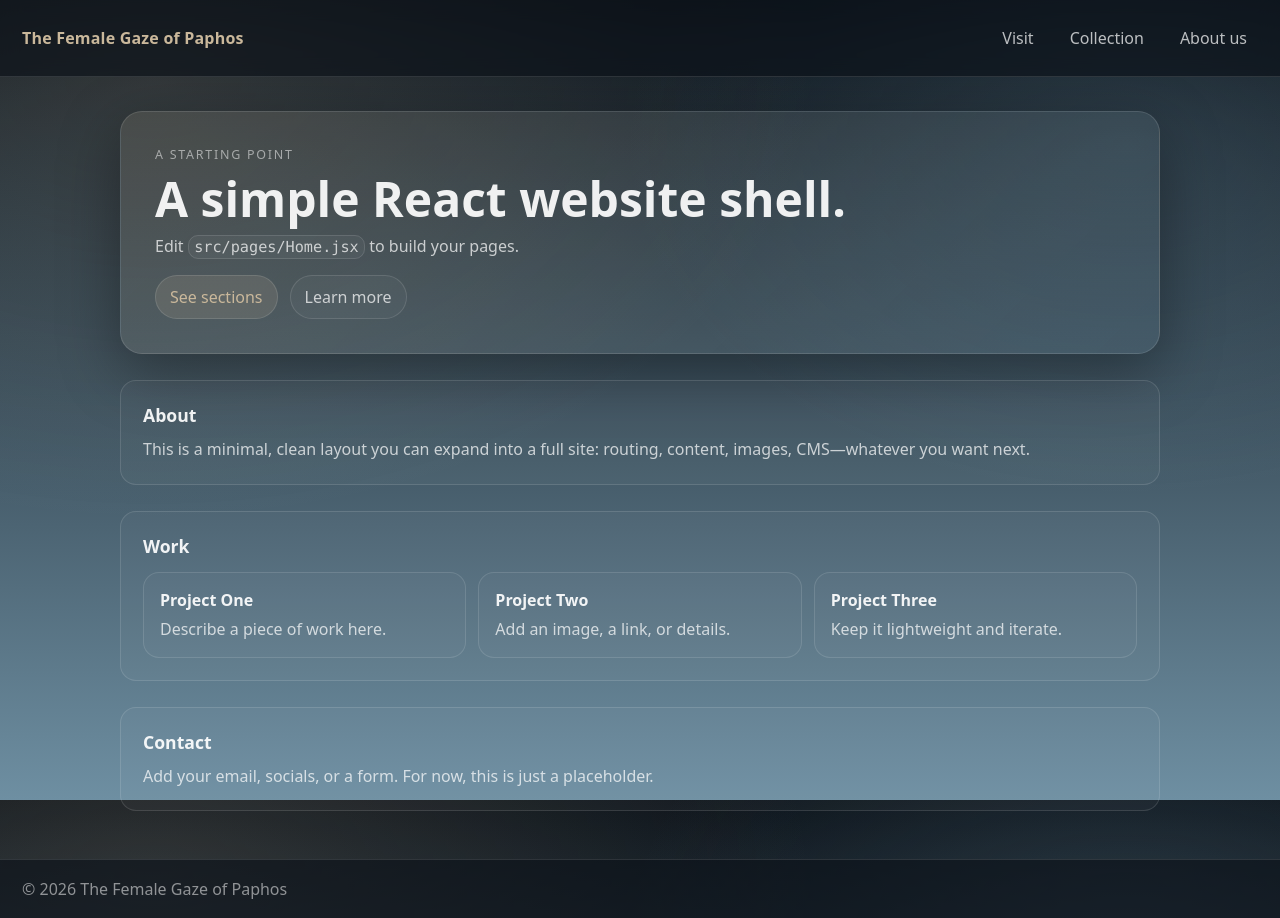
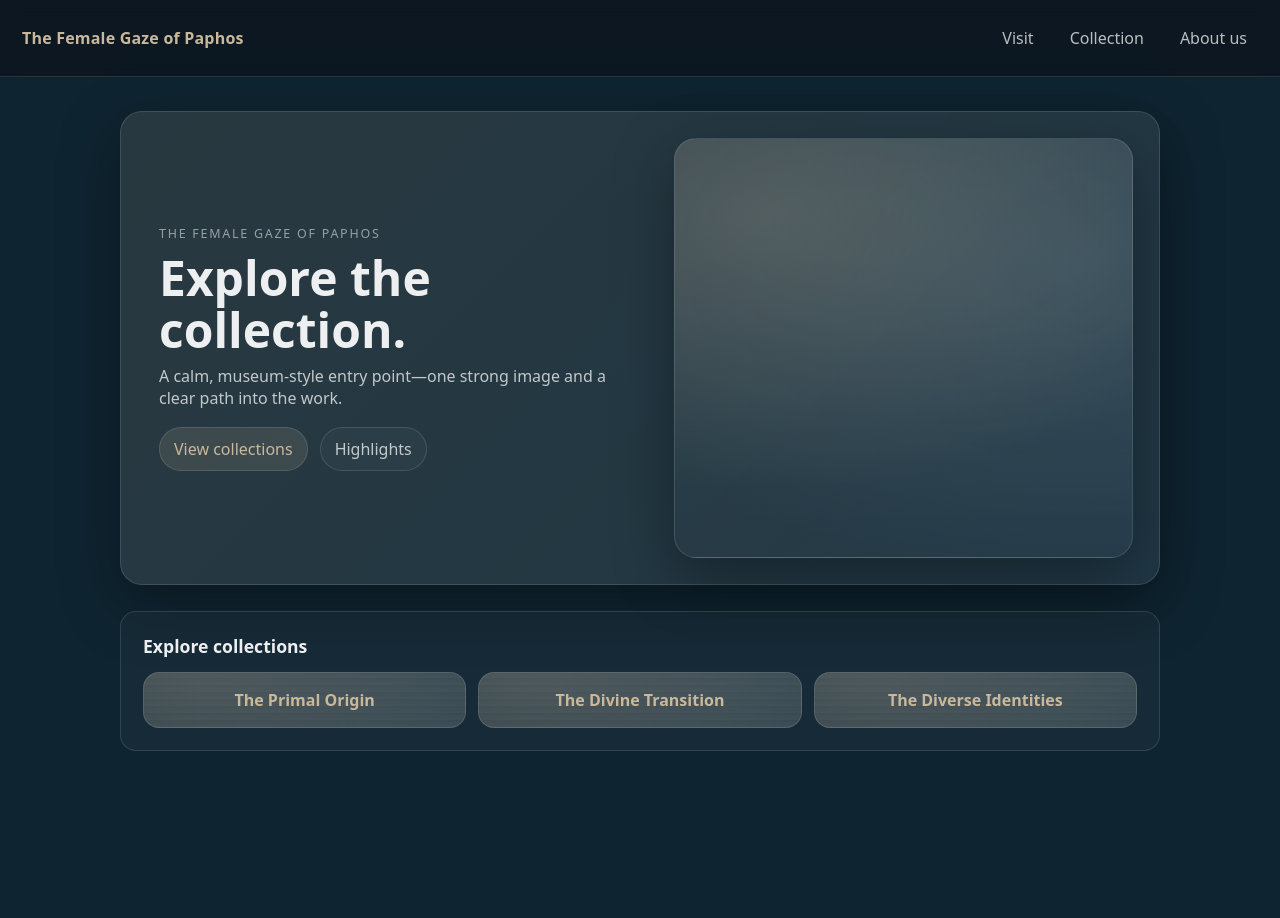
Before and after one commit to kaddouromar/TheMultifacetedGodesses, a React (Vite) app: page / in a window 1280 px wide. After the commit the page ends 800 px from the top, so only its background shows below. Built offline with nearby package versions, Linux system fonts and the light colour scheme.

Commit message:
design changes

```diff
--- a/src/App.jsx
+++ b/src/App.jsx
@@ -3,6 +3,9 @@ import Home from "./pages/Home.jsx";
 import Visit from "./pages/Visit.jsx";
 import Collection from "./pages/Collection.jsx";
 import AboutUs from "./pages/AboutUs.jsx";
+import ThePrimalOrigin from "./pages/collections/ThePrimalOrigin.jsx";
+import TheDivineTransition from "./pages/collections/TheDivineTransition.jsx";
+import TheDiverseIdentities from "./pages/collections/TheDiverseIdentities.jsx";
 
 export default function App() {
   return (
@@ -13,7 +16,22 @@ export default function App() {
         </Link>
         <nav className="nav">
           <Link to="/visit">Visit</Link>
-          <Link to="/collection">Collection</Link>
+          <div className="navDropdown">
+            <Link to="/collection" className="navTrigger">
+              Collection
+            </Link>
+            <div className="navMenu" role="menu" aria-label="Collection">
+              <Link to="/collection/the-primal-origin" role="menuitem">
+                The Primal Origin
+              </Link>
+              <Link to="/collection/the-divine-transition" role="menuitem">
+                The Divine Transition
+              </Link>
+              <Link to="/collection/the-diverse-identities" role="menuitem">
+                The Diverse Identities
+              </Link>
+            </div>
+          </div>
           <Link to="/about-us">About us</Link>
         </nav>
       </header>
@@ -23,13 +41,18 @@ export default function App() {
           <Route path="/" element={<Home />} />
           <Route path="/visit" element={<Visit />} />
           <Route path="/collection" element={<Collection />} />
+          <Route path="/collection/the-primal-origin" element={<ThePrimalOrigin />} />
+          <Route
+            path="/collection/the-divine-transition"
+            element={<TheDivineTransition />}
+          />
+          <Route
+            path="/collection/the-diverse-identities"
+            element={<TheDiverseIdentities />}
+          />
           <Route path="/about-us" element={<AboutUs />} />
         </Routes>
       </main>
-
-      <footer className="footer">
-        <span>© {new Date().getFullYear()} The Female Gaze of Paphos</span>
-      </footer>
     </div>
   );
 }
--- a/src/pages/Collection.jsx
+++ b/src/pages/Collection.jsx
@@ -1,8 +1,27 @@
+import { Link } from "react-router-dom";
+
 export default function Collection() {
   return (
     <section className="section">
-      <h2>Collection</h2>
-      <p>Blank page.</p>
+      <h2>Collections</h2>
+      <p>Choose a collection to explore.</p>
+
+      <div className="collectionGrid">
+        <Link className="collectionCard" to="/collection/the-primal-origin">
+          <h3>The Primal Origin</h3>
+          <div className="collectionImage collectionImage--primal" />
+        </Link>
+
+        <Link className="collectionCard" to="/collection/the-divine-transition">
+          <h3>The Divine Transition</h3>
+          <div className="collectionImage collectionImage--divine" />
+        </Link>
+
+        <Link className="collectionCard" to="/collection/the-diverse-identities">
+          <h3>The Diverse Identities</h3>
+          <div className="collectionImage collectionImage--diverse" />
+        </Link>
+      </div>
     </section>
   );
 }
--- a/src/pages/Home.jsx
+++ b/src/pages/Home.jsx
@@ -1,51 +1,48 @@
+import { Link } from "react-router-dom";
+
 export default function Home() {
   return (
     <>
-      <section className="hero">
-        <p className="kicker">A starting point</p>
-        <h1 className="title">A simple React website shell.</h1>
-        <p className="subtitle">
-          Edit <code>src/pages/Home.jsx</code> to build your pages.
-        </p>
-        <div className="ctaRow">
-          <a className="primary" href="#work">
-            See sections
-          </a>
-          <a className="secondary" href="#about">
-            Learn more
-          </a>
+      <section className="hero homeHero">
+        <div className="homeHeroGrid">
+          <div className="homeHeroCopy">
+            <p className="kicker">The Female Gaze of Paphos</p>
+            <h1 className="title">Explore the collection.</h1>
+            <p className="subtitle">
+              A calm, museum-style entry point—one strong image and a clear path into
+              the work.
+            </p>
+            <div className="ctaRow">
+              <Link className="primary" to="/collection">
+                View collections
+              </Link>
+              <a className="secondary" href="#work">
+                Highlights
+              </a>
+            </div>
+          </div>
+
+          <div
+            className="homeHeroMedia"
+            role="img"
+            aria-label="Featured artwork"
+          />
         </div>
       </section>
 
-      <section id="about" className="section">
-        <h2>About</h2>
-        <p>
-          This is a minimal, clean layout you can expand into a full site: routing,
-          content, images, CMS—whatever you want next.
-        </p>
-      </section>
-
       <section id="work" className="section">
-        <h2>Work</h2>
+        <h2>Explore collections</h2>
         <div className="cards">
-          <article className="card">
-            <h3>Project One</h3>
-            <p>Describe a piece of work here.</p>
-          </article>
-          <article className="card">
-            <h3>Project Two</h3>
-            <p>Add an image, a link, or details.</p>
-          </article>
-          <article className="card">
-            <h3>Project Three</h3>
-            <p>Keep it lightweight and iterate.</p>
-          </article>
+          <Link className="card cardLink" to="/collection/the-primal-origin">
+            <h3>The Primal Origin</h3>
+          </Link>
+          <Link className="card cardLink" to="/collection/the-divine-transition">
+            <h3>The Divine Transition</h3>
+          </Link>
+          <Link className="card cardLink" to="/collection/the-diverse-identities">
+            <h3>The Diverse Identities</h3>
+          </Link>
         </div>
-      </section>
-
-      <section id="contact" className="section">
-        <h2>Contact</h2>
-        <p>Add your email, socials, or a form. For now, this is just a placeholder.</p>
       </section>
     </>
   );
--- a/src/pages/Visit.jsx
+++ b/src/pages/Visit.jsx
@@ -4,9 +4,10 @@ export default function Visit() {
 
   return (
     <section className="section" style={{ padding: '20px', maxWidth: '900px', margin: '0 auto' }}>
-      <h2 style={{ color: '#334960', marginBottom: '10px' }}>Visit the Museum</h2>
+      <h2 style={{ color: '#cab89b', marginBottom: '10px' }}>Visit the Museum</h2>
       <p style={{ marginBottom: '20px' }}>
-        Explore the physical collection that inspired <strong>The Female Gaze of Paphos</strong>.
+        Explore the physical collection that inspired{" "}
+        <strong style={{ textDecoration: "underline" }}>The Female Gaze of Paphos</strong>.
       </p>
 
       {/* The Map Container */}
@@ -16,7 +17,7 @@ export default function Visit() {
         borderRadius: '12px',
         overflow: 'hidden',
         boxShadow: '0 4px 20px rgba(0,0,0,0.15)',
-        border: '1px solid #334960'
+        border: '1px solid rgba(202, 184, 155, 0.45)'
       }}>
         <iframe
           title="Paphos Museum Map"
@@ -34,11 +35,11 @@ export default function Visit() {
       {/* Location Details */}
       <div style={{ marginTop: '25px', display: 'grid', gridTemplateColumns: '1fr 1fr', gap: '20px' }}>
         <div>
-          <h4 style={{ color: '#334960', margin: '0 0 5px 0' }}>Location</h4>
+          <h4 style={{ color: '#cab89b', margin: '0 0 5px 0' }}>Location</h4>
           <p>Griva Digeni 43, Paphos, Cyprus</p>
         </div>
         <div>
-          <h4 style={{ color: '#334960', margin: '0 0 5px 0' }}>Opening Hours</h4>
+          <h4 style={{ color: '#cab89b', margin: '0 0 5px 0' }}>Opening Hours</h4>
           <p>Monday – Friday: 08:30 – 16:00</p>
         </div>
       </div>
--- /dev/null
+++ b/src/pages/collections/TheDiverseIdentities.jsx
@@ -0,0 +1,8 @@
+export default function TheDiverseIdentities() {
+  return (
+    <section className="section">
+      <h2>The Diverse Identities</h2>
+      <p>Blank page.</p>
+    </section>
+  );
+}
--- /dev/null
+++ b/src/pages/collections/TheDivineTransition.jsx
@@ -0,0 +1,8 @@
+export default function TheDivineTransition() {
+  return (
+    <section className="section">
+      <h2>The Divine Transition</h2>
+      <p>Blank page.</p>
+    </section>
+  );
+}
--- /dev/null
+++ b/src/pages/collections/ThePrimalOrigin.jsx
@@ -0,0 +1,8 @@
+export default function ThePrimalOrigin() {
+  return (
+    <section className="section">
+      <h2>The Primal Origin</h2>
+      <p>Blank page.</p>
+    </section>
+  );
+}
--- a/src/styles.css
+++ b/src/styles.css
@@ -1,7 +1,7 @@
 :root {
   color-scheme: dark;
-  --bg0: #0b1219;
-  --bg1: #6e8fa2;
+  --bg0: #0f2431;
+  --bg1: #0f2431;
   --fg0: rgba(255, 255, 255, 0.92);
   --fg1: rgba(255, 255, 255, 0.72);
   --fg2: rgba(255, 255, 255, 0.52);
@@ -19,23 +19,14 @@
 html,
 body {
   height: 100%;
+  background-color: var(--bg0);
 }
 
 body {
   margin: 0;
   font-family: ui-sans-serif, system-ui, -apple-system, Segoe UI, Roboto,
     Helvetica, Arial, "Apple Color Emoji", "Segoe UI Emoji";
-  background: radial-gradient(
-      1200px 800px at 12% 10%,
-      rgba(202, 184, 155, 0.16),
-      transparent 55%
-    ),
-    radial-gradient(
-      1000px 700px at 88% 18%,
-      rgba(110, 143, 162, 0.22),
-      transparent 50%
-    ),
-    linear-gradient(180deg, var(--bg0), var(--bg1));
+  background-color: var(--bg0);
   color: var(--fg0);
 }
 
@@ -101,6 +92,65 @@ code {
   background: rgba(255, 255, 255, 0.04);
 }
 
+.navDropdown {
+  position: relative;
+  display: inline-flex;
+  align-items: center;
+}
+
+.navDropdown::after {
+  content: "";
+  position: absolute;
+  left: -6px;
+  right: -6px;
+  top: 100%;
+  height: 14px;
+}
+
+.navMenu {
+  position: absolute;
+  top: 100%;
+  right: 0;
+  min-width: 260px;
+  display: flex;
+  flex-direction: column;
+  padding: 8px;
+  border-radius: 14px;
+  border: 1px solid var(--stroke);
+  background: rgba(11, 18, 25, 0.92);
+  box-shadow: 0 18px 60px var(--shadow);
+  backdrop-filter: blur(10px);
+  z-index: 20;
+  transform: translateY(6px);
+  opacity: 0;
+  visibility: hidden;
+  pointer-events: none;
+  transition: opacity 160ms ease, transform 160ms ease, visibility 0s linear 160ms;
+}
+
+.navDropdown:hover .navMenu {
+  opacity: 1;
+  visibility: visible;
+  pointer-events: auto;
+  transform: translateY(10px);
+  transition: opacity 160ms ease, transform 160ms ease, visibility 0s;
+}
+
+.navMenu a {
+  display: block;
+  padding: 10px 10px;
+  border-radius: 12px;
+  color: var(--fg1);
+  border: 1px solid transparent;
+  white-space: nowrap;
+}
+
+.navMenu a:hover {
+  color: var(--fg0);
+  border-color: var(--stroke);
+  background: rgba(255, 255, 255, 0.04);
+}
+
 .main {
   width: min(1040px, calc(100% - 40px));
   margin: 0 auto;
@@ -117,6 +167,48 @@ code {
   border-radius: calc(var(--radius) + 6px);
   padding: 34px;
   box-shadow: 0 18px 60px var(--shadow);
+}
+
+.homeHero {
+  padding: 22px;
+}
+
+.homeHeroGrid {
+  display: grid;
+  grid-template-columns: 1fr;
+  gap: 18px;
+  align-items: stretch;
+}
+
+.homeHeroCopy {
+  padding: 12px;
+}
+
+.homeHeroMedia {
+  border-radius: calc(var(--radius) + 6px);
+  border: 1px solid var(--stroke);
+  min-height: 320px;
+  background:
+    radial-gradient(900px 500px at 20% 18%, rgba(202, 184, 155, 0.22), transparent 55%),
+    radial-gradient(900px 520px at 88% 30%, rgba(110, 143, 162, 0.22), transparent 60%),
+    linear-gradient(180deg, rgba(255, 255, 255, 0.04), rgba(255, 255, 255, 0.02));
+  box-shadow: 0 18px 60px var(--shadow);
+}
+
+@media (min-width: 900px) {
+  .homeHero {
+    padding: 26px;
+  }
+
+  .homeHeroGrid {
+    grid-template-columns: 1.05fr 0.95fr;
+    gap: 20px;
+    align-items: center;
+  }
+
+  .homeHeroMedia {
+    min-height: 420px;
+  }
 }
 
 .kicker {
@@ -206,12 +298,43 @@ code {
   border: 1px solid var(--stroke);
   border-radius: var(--radius);
   padding: 16px;
-  background: rgba(255, 255, 255, 0.02);
+  background:
+    radial-gradient(900px 420px at 18% 18%, rgba(202, 184, 155, 0.22), transparent 60%),
+    radial-gradient(800px 420px at 86% 78%, rgba(110, 143, 162, 0.14), transparent 62%),
+    repeating-linear-gradient(
+      0deg,
+      rgba(255, 255, 255, 0.03) 0px,
+      rgba(255, 255, 255, 0.03) 1px,
+      rgba(0, 0, 0, 0) 7px
+    ),
+    linear-gradient(180deg, rgba(255, 255, 255, 0.05), rgba(255, 255, 255, 0.02));
+}
+
+.cardLink {
+  display: block;
+}
+
+.cardLink:hover {
+  background:
+    radial-gradient(900px 420px at 18% 18%, rgba(202, 184, 155, 0.28), transparent 60%),
+    radial-gradient(800px 420px at 86% 78%, rgba(110, 143, 162, 0.18), transparent 62%),
+    repeating-linear-gradient(
+      0deg,
+      rgba(255, 255, 255, 0.035) 0px,
+      rgba(255, 255, 255, 0.035) 1px,
+      rgba(0, 0, 0, 0) 7px
+    ),
+    linear-gradient(180deg, rgba(255, 255, 255, 0.06), rgba(255, 255, 255, 0.025));
 }
 
 .card h3 {
   margin: 0 0 6px;
   font-size: 1rem;
+}
+
+.cardLink h3 {
+  margin: 0;
+  text-align: center;
 }
 
 .card p {
@@ -226,10 +349,83 @@ code {
   }
 }
 
-.footer {
-  margin-top: auto;
-  border-top: 1px solid var(--stroke);
-  background: rgba(11, 18, 25, 0.65);
-  color: var(--fg2);
-  padding: 18px 22px;
+.collectionGrid {
+  margin-top: 14px;
+  display: grid;
+  grid-template-columns: repeat(12, 1fr);
+  gap: 12px;
 }
+
+.collectionCard {
+  grid-column: span 12;
+  border: 1px solid var(--stroke);
+  border-radius: var(--radius);
+  padding: 16px;
+  background:
+    radial-gradient(900px 420px at 18% 18%, rgba(202, 184, 155, 0.22), transparent 60%),
+    radial-gradient(800px 420px at 86% 78%, rgba(110, 143, 162, 0.14), transparent 62%),
+    repeating-linear-gradient(
+      0deg,
+      rgba(255, 255, 255, 0.03) 0px,
+      rgba(255, 255, 255, 0.03) 1px,
+      rgba(0, 0, 0, 0) 7px
+    ),
+    linear-gradient(180deg, rgba(255, 255, 255, 0.05), rgba(255, 255, 255, 0.02));
+  display: grid;
+  gap: 12px;
+}
+
+.collectionCard:hover {
+  background:
+    radial-gradient(900px 420px at 18% 18%, rgba(202, 184, 155, 0.28), transparent 60%),
+    radial-gradient(800px 420px at 86% 78%, rgba(110, 143, 162, 0.18), transparent 62%),
+    repeating-linear-gradient(
+      0deg,
+      rgba(255, 255, 255, 0.035) 0px,
+      rgba(255, 255, 255, 0.035) 1px,
+      rgba(0, 0, 0, 0) 7px
+    ),
+    linear-gradient(180deg, rgba(255, 255, 255, 0.06), rgba(255, 255, 255, 0.025));
+}
+
+.collectionCard h3 {
+  margin: 0;
+  font-size: 1rem;
+  color: var(--fg0);
+}
+
+.collectionImage {
+  width: 100%;
+  aspect-ratio: 16 / 10;
+  border-radius: calc(var(--radius) - 4px);
+  border: 1px solid var(--stroke);
+  background: linear-gradient(180deg, rgba(255, 255, 255, 0.04), rgba(255, 255, 255, 0.02));
+  overflow: hidden;
+}
+
+.collectionImage--primal {
+  background:
+    radial-gradient(900px 500px at 20% 20%, rgba(202, 184, 155, 0.28), transparent 60%),
+    radial-gradient(900px 520px at 90% 35%, rgba(110, 143, 162, 0.22), transparent 65%),
+    linear-gradient(180deg, rgba(11, 18, 25, 0.35), rgba(11, 18, 25, 0.12));
+}
+
+.collectionImage--divine {
+  background:
+    radial-gradient(900px 520px at 70% 18%, rgba(202, 184, 155, 0.22), transparent 62%),
+    radial-gradient(900px 520px at 18% 78%, rgba(110, 143, 162, 0.26), transparent 60%),
+    linear-gradient(180deg, rgba(11, 18, 25, 0.35), rgba(11, 18, 25, 0.12));
+}
+
+.collectionImage--diverse {
+  background:
+    radial-gradient(900px 520px at 25% 35%, rgba(202, 184, 155, 0.22), transparent 62%),
+    radial-gradient(900px 520px at 78% 70%, rgba(110, 143, 162, 0.26), transparent 60%),
+    linear-gradient(180deg, rgba(11, 18, 25, 0.35), rgba(11, 18, 25, 0.12));
+}
+
+@media (min-width: 760px) {
+  .collectionCard {
+    grid-column: span 4;
+  }
+}
```
